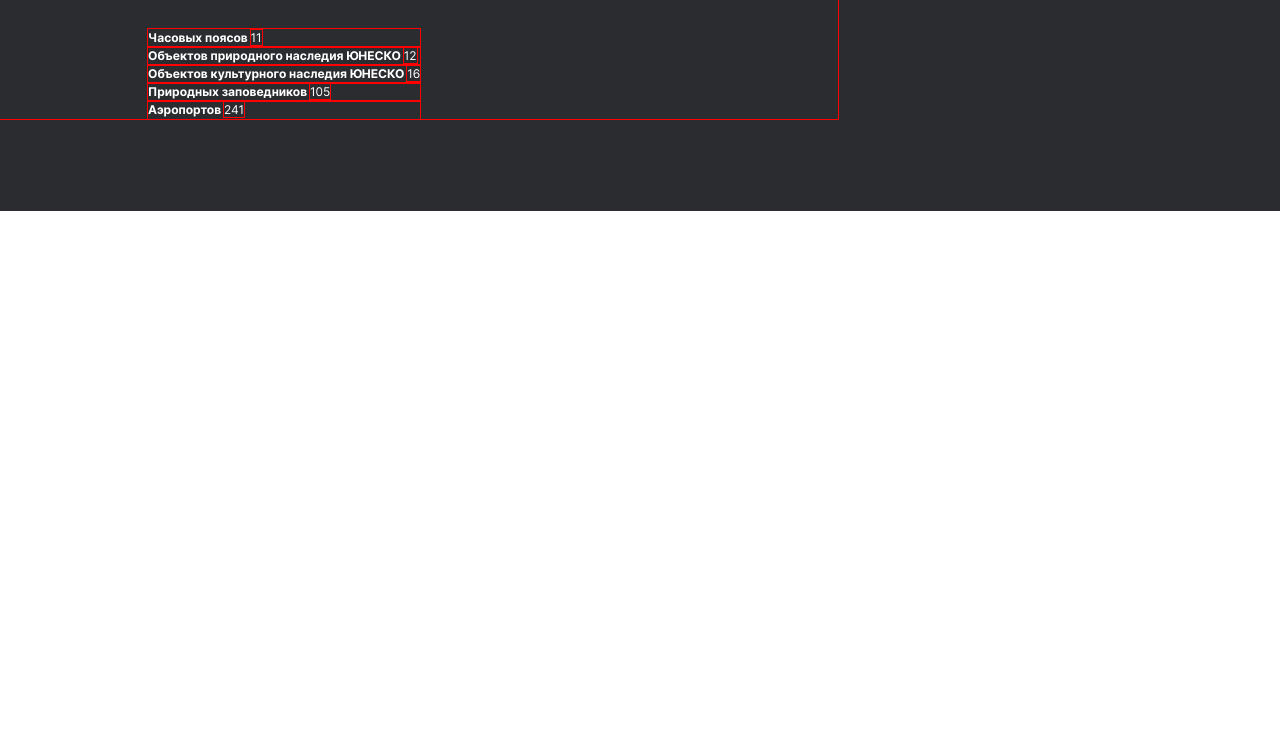
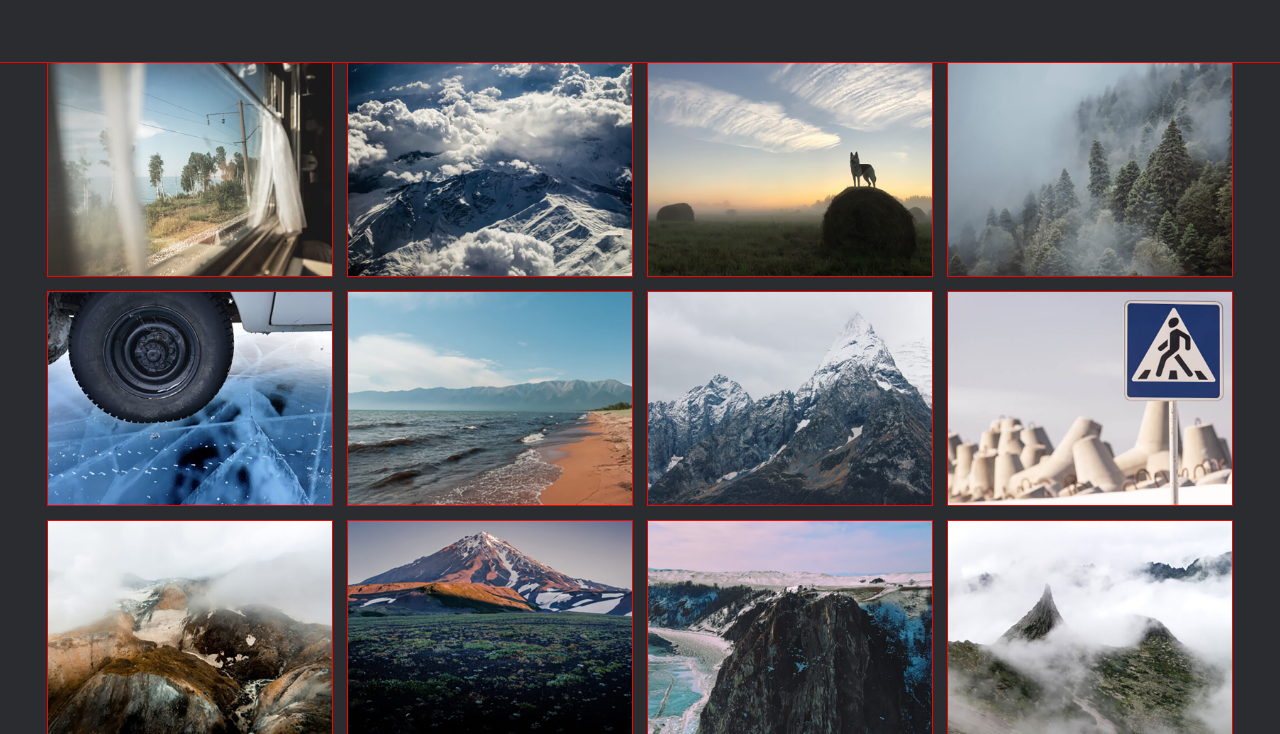
Before and after one commit to Apl-by/russian-travel, a plain HTML site: page index.html in a window 1280 px wide. Shown: the part 1632-2366 px from the top of the page. Before the commit the page ends 1843 px from the top, so only its background shows below. Drawn offline with Linux system fonts and the light colour scheme.

Commit message:
grid 1280

```diff
--- a/blocks/content/content.css
+++ b/blocks/content/content.css
@@ -1,7 +1,6 @@
 .content {
   display: flex;
   flex-direction: column;
-  align-items: center;
   max-width: 1280px;
   min-width: 320px;
   margin: auto;
--- a/blocks/intro/intro.css
+++ b/blocks/intro/intro.css
@@ -8,7 +8,7 @@
   display: flex;
   flex-direction: column;
   width: 690px;
-  align-self: flex-start;
+  /* align-self: flex-start; */
   padding-left: calc((100vw - 984px)/2);
   margin-bottom: 92px;
 }
--- a/blocks/lead/lead.css
+++ b/blocks/lead/lead.css
@@ -8,8 +8,9 @@
   flex-direction: column;
   margin: 56px 0 92px;
   max-width: 984px;
+  margin: auto;
 }
-/* margin:auto для блока lead  пересмотреть и (?) убрать */
+
 /* Доделать переходы и масштабирование текста + line-hieght в % */
 
 @media screen and (max-width: 1080px) {
--- /dev/null
+++ b/blocks/photo-grid/__item/photo-grid__item.css
@@ -0,0 +1,3 @@
+.photo-grid__item {
+  width: 100%;
+}
--- /dev/null
+++ b/blocks/photo-grid/photo-grid.css
@@ -0,0 +1,10 @@
+@import url('./__item/photo-grid__item.css');
+
+.photo-grid {
+  display: grid;
+  grid-template-columns: repeat(auto-fit, minmax(284px, 1fr));
+  max-width: 1184px;
+  grid-gap: 16px;
+  padding: 0 48px 0;
+
+}
--- a/index.html
+++ b/index.html
@@ -44,6 +44,21 @@
         </ul>
       </section>
 
+      <section class="photo-grid">
+        <img src="./images/photo-grid-train.jpg" alt="Вид из окна поезда" class="photo-grid__item">
+        <img src="./images/photo-grid-atharva-tulsi.jpg" alt="Облака над заснеженными вершинами горного хребта" class="photo-grid__item">
+        <img src="./images/photo-grid-tuman.jpg" alt="Предрассветный туман на поле после жатвы" class="photo-grid__item">
+        <img src="./images/photo-grid-sochi.jpg" alt="Лес в дыму" class="photo-grid__item">
+        <img src="./images/photo-grid-arisa.jpg" alt="Ваз - он и в Арктике Ваз" class="photo-grid__item">
+        <img src="./images/photo-grid-baikal.jpg" alt="Берег Байкала" class="photo-grid__item">
+        <img src="./images/photo-grid-elbrus.jpg" alt="Горы Эльбруса" class="photo-grid__item">
+        <img src="./images/photo-grid-kondratiev.jpg" alt="Посмотрел на буи, проходи мимо" class="photo-grid__item">
+        <img src="./images/photo-grid-kamchatka-1.jpg" alt="Горы Камчатки" class="photo-grid__item">
+        <img src="./images/photo-grid-kamchatka-2.jpg" alt="Камчатские горы" class="photo-grid__item">
+        <img src="./images/photo-grid-baikal-2.jpg" alt="Зимний Байкал" class="photo-grid__item">
+        <img src="./images/photo-grid-ergaki.jpg" alt="Горный пейзаж" class="photo-grid__item">
+      </section>
+
     </main>
   </div>
 </body>
--- a/pages/index.css
+++ b/pages/index.css
@@ -20,6 +20,9 @@
 /* block "intro" */
 @import url('../blocks/intro/intro.css');
 
+/* block "photo-grid" */
+@import url('../blocks/photo-grid/photo-grid.css');
+
 
 
 * {
```
